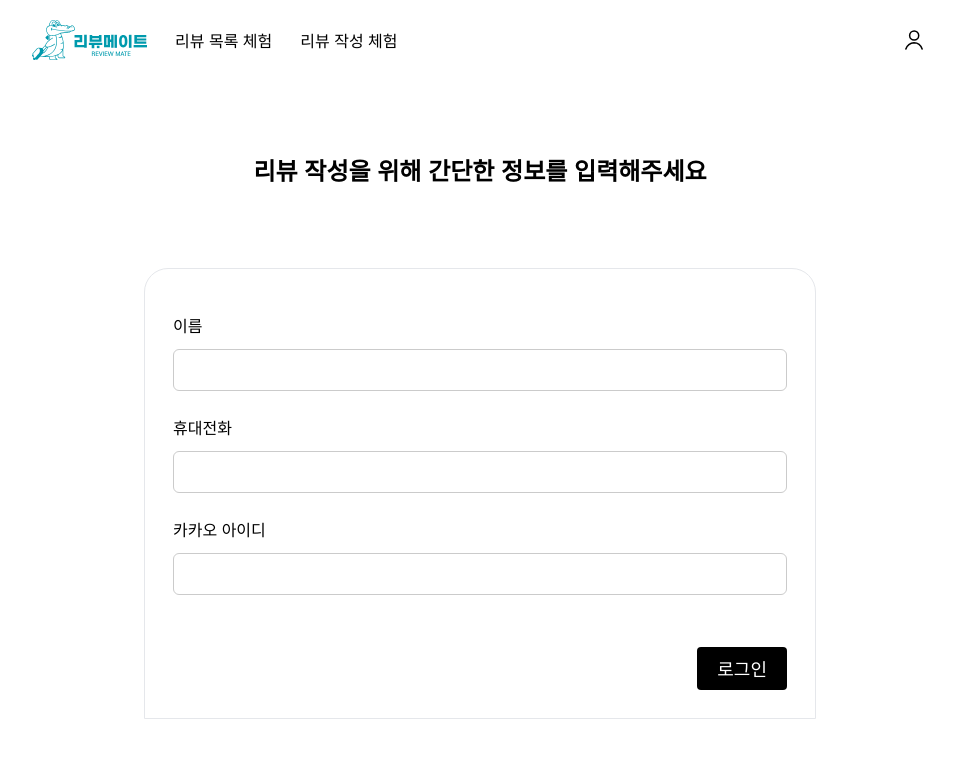
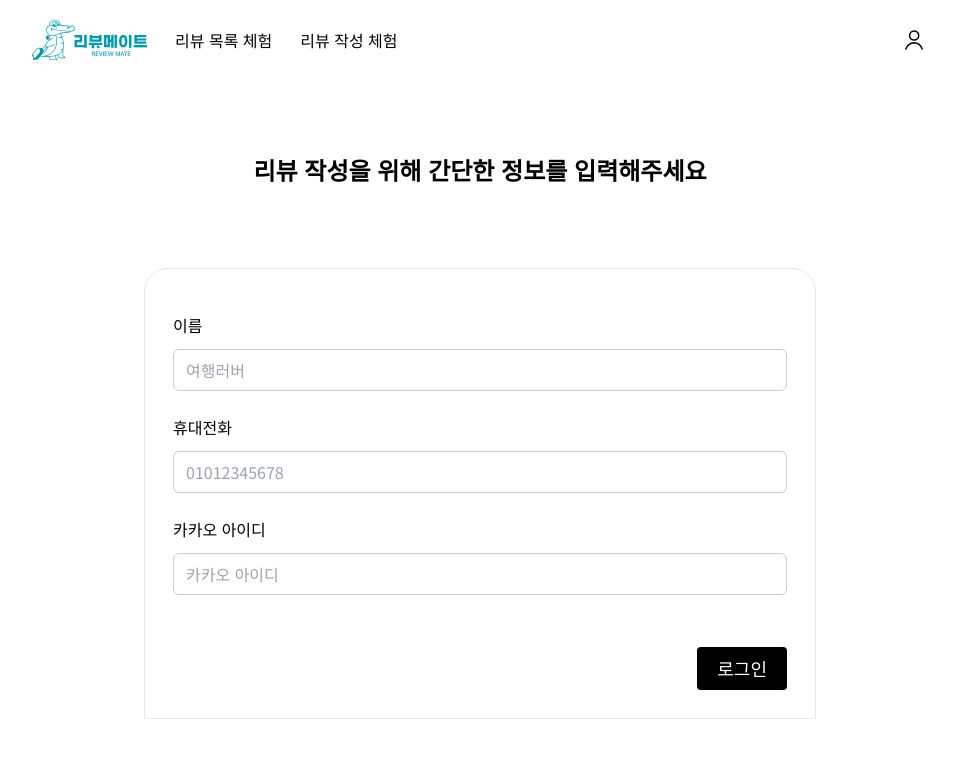
Before and after one commit to Review-Mate/Review-Mate-Demo, a Next.js app: page /demo/login in a window 1280 px wide. Shown: the top 758 px of the page, without its empty margins (160-1114 px from the left). Built offline with nearby package versions, Linux system fonts and the light colour scheme.

Commit message:
feat: placeholder 추가 -> 전화번호 입력 가이드 위함

```diff
--- a/pages/demo/login.tsx
+++ b/pages/demo/login.tsx
@@ -1,6 +1,6 @@
 import Seo from '@/components/Seo';
 import { useRouter } from 'next/router';
-import React, { useState } from 'react';
+import React, { useEffect, useState } from 'react';
 
 type Props = {};
 
@@ -48,14 +48,15 @@ export default function Purchase({}: Props) {
         onSubmit={handleSubmit}
         className='border rounded-t-3xl pt-11 p-7 w-3/4'
       >
-        <Input label='이름' value={name} setValue={setName} />
+        <Input label='이름' value={name} setValue={setName} placeholder='여행러버'/>
         <Input
           label='휴대전화'
           value={phoneNum}
           setValue={setPhoneNum}
           type='tel'
+          placeholder='01012345678'
         />
-        <Input label='카카오 아이디' value={kakaoId} setValue={setKakaoId} />
+        <Input label='카카오 아이디' value={kakaoId} setValue={setKakaoId} placeholder='카카오 아이디'/>
         <button type='submit' className='btn-primary mt-7 float-right'>
           로그인
         </button>
@@ -69,9 +70,16 @@ interface InputProps {
   value: string;
   setValue: React.Dispatch<React.SetStateAction<string>>;
   type?: string;
+  placeholder?: string;
 }
 
-const Input = ({ label, value, setValue, type = 'text' }: InputProps) => {
+const Input = ({
+  label,
+  value,
+  setValue,
+  type = 'text',
+  placeholder,
+}: InputProps) => {
   return (
     <div className='flex flex-col mb-6'>
       <label className='text-body2 mb-3' htmlFor={label}>
@@ -83,6 +91,7 @@ const Input = ({ label, value, setValue, type = 'text' }: InputProps) => {
         id={label}
         value={value}
         onChange={(event) => setValue(event.target.value)}
+        placeholder={placeholder}
       />
     </div>
   );
```
